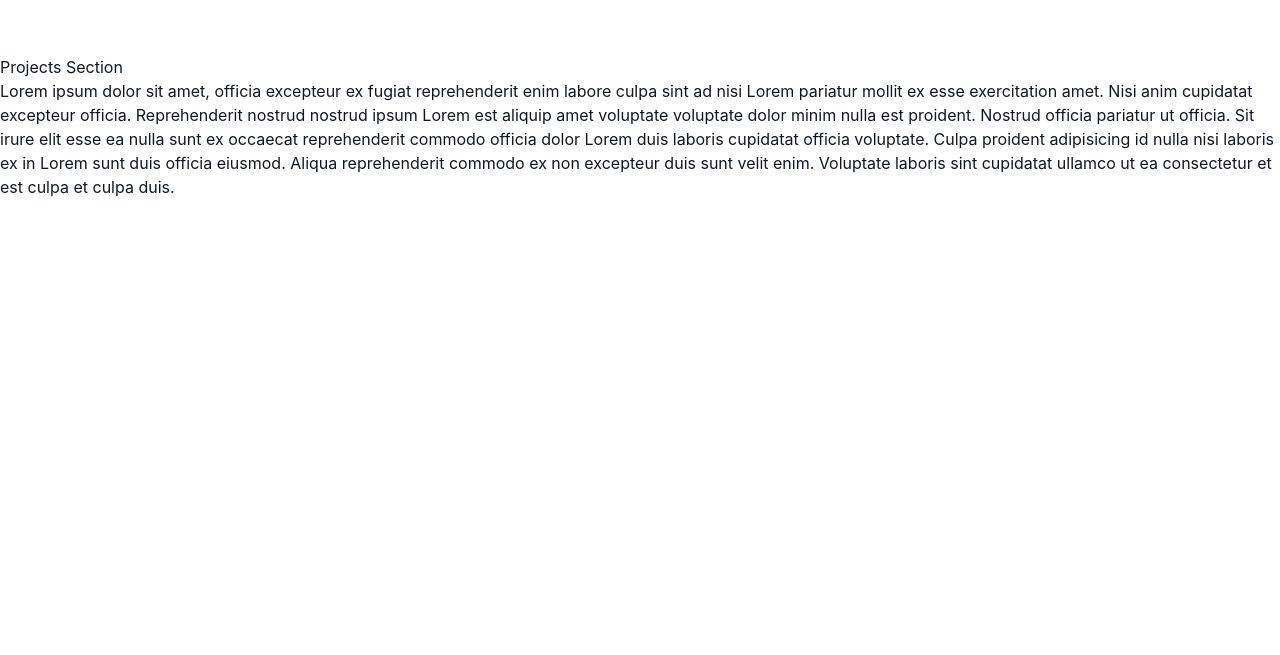
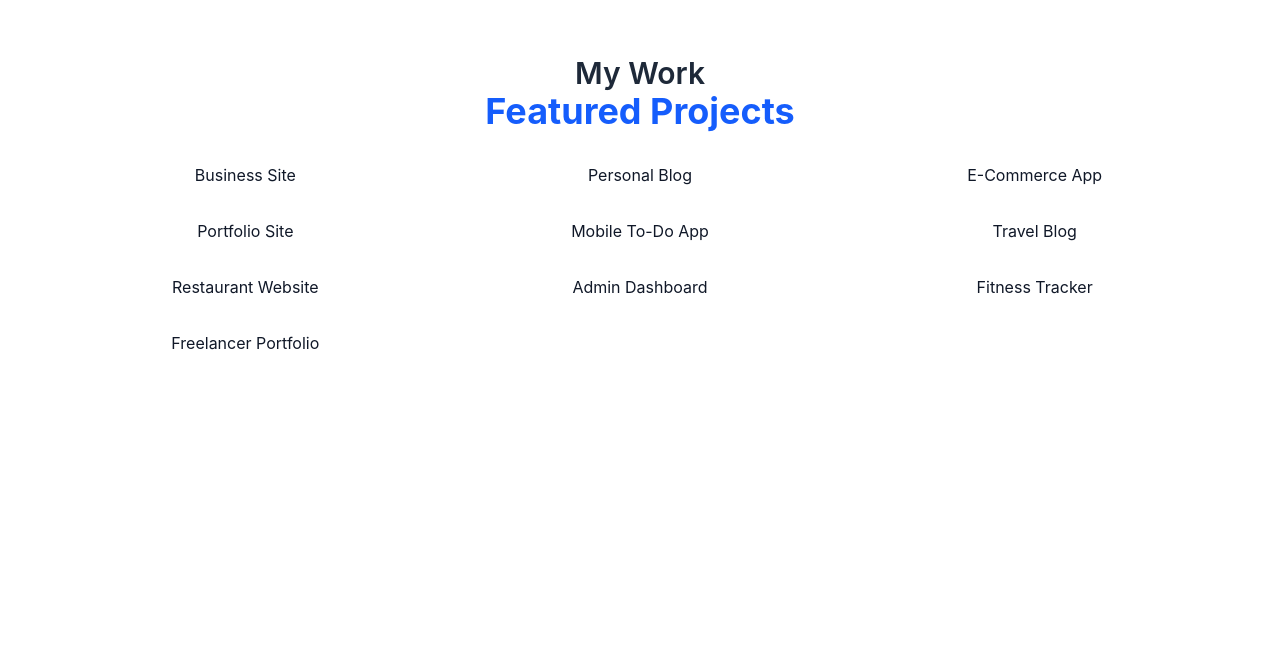
Before and after one commit to cyril2day/react-dark-light-toggle, a React (Vite) app: page / in a window 1280 px wide. Shown: the part 825-1480 px from the top of the page. Built offline with nearby package versions, Linux system fonts and the light colour scheme.

Commit message:
Work on projects section layout

```diff
--- a/src/components/ProjectsSection/index.jsx
+++ b/src/components/ProjectsSection/index.jsx
@@ -1,13 +1,27 @@
 import ProjectCard from './ProjectCard'
+import projects from '../../data/projects'
 
 const ProjectsSection = () => {
   return (
-    <section className='min-h-screen py-20'>
-      <h1>Projects Section</h1>
+    <section className='scroll-mt-24 min-h-screen py-20 px-4 text-center bg-white dark:bg-gray-900 dark:text-white'>
+      <h2 className='text-3xl font-semibold text-gray-800 dark:text-white'>
+        My Work
+      </h2>
 
-      <p>
-        Lorem ipsum dolor sit amet, officia excepteur ex fugiat reprehenderit enim labore culpa sint ad nisi Lorem pariatur mollit ex esse exercitation amet. Nisi anim cupidatat excepteur officia. Reprehenderit nostrud nostrud ipsum Lorem est aliquip amet voluptate voluptate dolor minim nulla est proident. Nostrud officia pariatur ut officia. Sit irure elit esse ea nulla sunt ex occaecat reprehenderit commodo officia dolor Lorem duis laboris cupidatat officia voluptate. Culpa proident adipisicing id nulla nisi laboris ex in Lorem sunt duis officia eiusmod. Aliqua reprehenderit commodo ex non excepteur duis sunt velit enim. Voluptate laboris sint cupidatat ullamco ut ea consectetur et est culpa et culpa duis.
-      </p>
+      <h3 className='text-4xl font-bold mb-8 text-blue-600 dark:text-blue-400'>
+        Featured Projects
+      </h3>
+
+      {/* Project Cards */}
+      <div className='grid grid-cols-1 sm:grid-cols-2 md:grid-cols-3 gap-8 max-w-6xl mx-auto'>
+        {projects.map((project, idx) => (
+          <div
+            key={idx}
+          >
+            {project.title}
+          </div>
+        ))}
+      </div>
     </section>
   )
 }
--- /dev/null
+++ b/src/data/projects.js
@@ -0,0 +1,72 @@
+const projects = [
+  {
+    image: "/images/projects/project1.jpg",
+    title: "Business Site",
+    description:
+      "A site built for a corporate client using React, Tailwind CSS, and Node.js.",
+    type: "Business",
+  },
+  {
+    image: "/images/projects/project2.jpg",
+    title: "Personal Blog",
+    description:
+      "A minimalist blog built with Gatsby, Markdown, and deployed on Netlify.",
+    type: "Blog",
+  },
+  {
+    image: "/images/projects/project3.png",
+    title: "E-Commerce App",
+    description:
+      "A full-stack e-commerce platform using React, Redux, Express.js, and MongoDB.",
+    type: "E-Commerce",
+  },
+  {
+    image: "/images/projects/project4.jpg",
+    title: "Portfolio Site",
+    description:
+      "A personal portfolio built with React, Framer Motion, and Tailwind CSS.",
+    type: "Portfolio",
+  },
+  {
+    image: "/images/projects/project18.png",
+    title: "Mobile To-Do App",
+    description:
+      "Cross-platform to-do app built using React Native and Firebase.",
+    type: "Mobile",
+  },
+  {
+    image: "/images/projects/project6.jpg",
+    title: "Travel Blog",
+    description: "Responsive travel blog using Next.js, MDX, and Tailwind CSS.",
+    type: "Blog",
+  },
+  {
+    image: "/images/projects/project20.jpg",
+    title: "Restaurant Website",
+    description:
+      "Static site for a local restaurant using HTML, CSS, and vanilla JavaScript.",
+    type: "Business",
+  },
+  {
+    image: "/images/projects/project21.jpg",
+    title: "Admin Dashboard",
+    description:
+      "Admin dashboard with charts, auth, and API integration using React and Chart.js.",
+    type: "Dashboard",
+  },
+  {
+    image: "/images/projects/project9.png",
+    title: "Fitness Tracker",
+    description: "Workout tracker built with React Native, SQLite, and Expo.",
+    type: "Mobile",
+  },
+  {
+    image: "/images/projects/project10.jpg",
+    title: "Freelancer Portfolio",
+    description:
+      "Showcase website for a freelancer using Astro and Tailwind CSS.",
+    type: "Portfolio",
+  },
+];
+
+export default projects;
```
